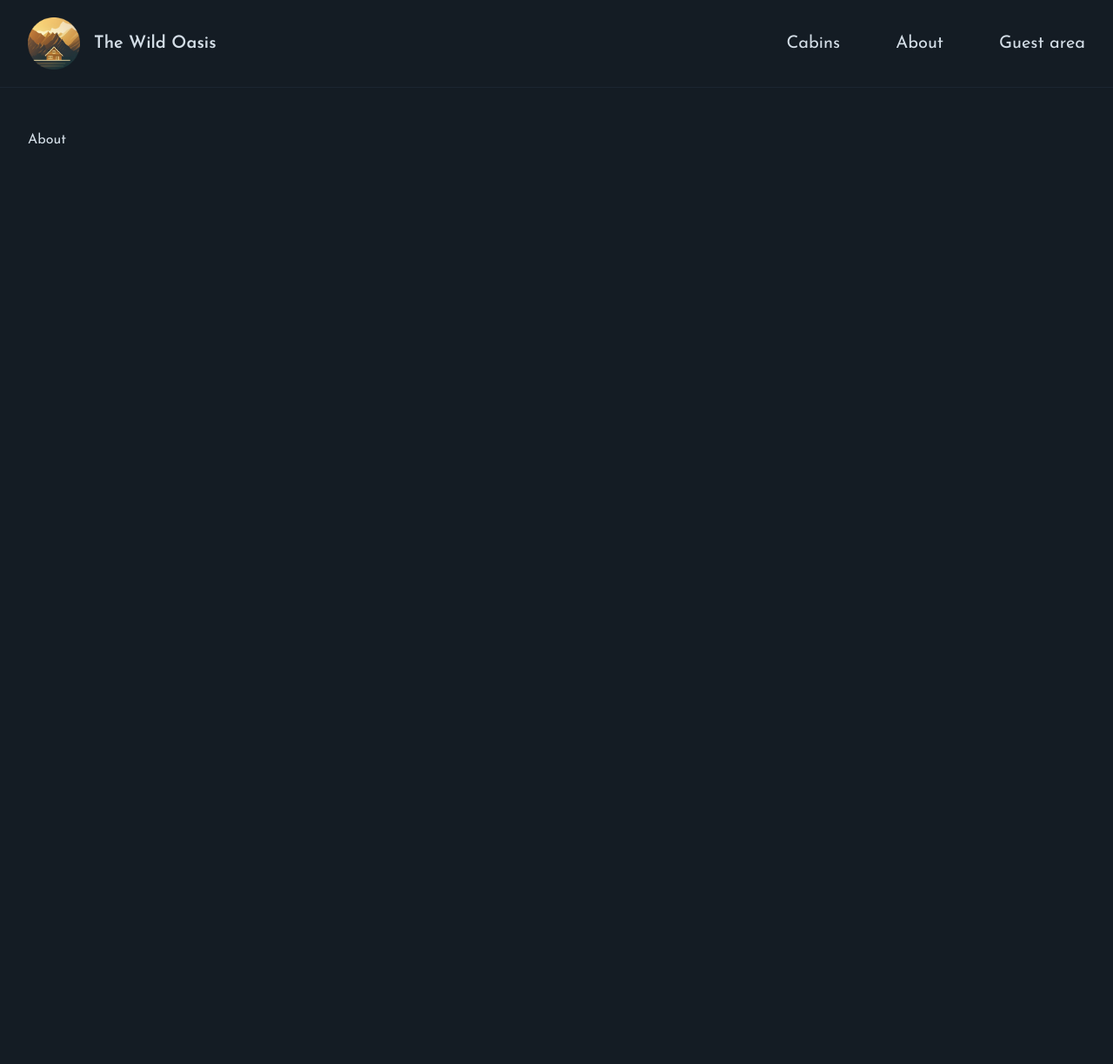
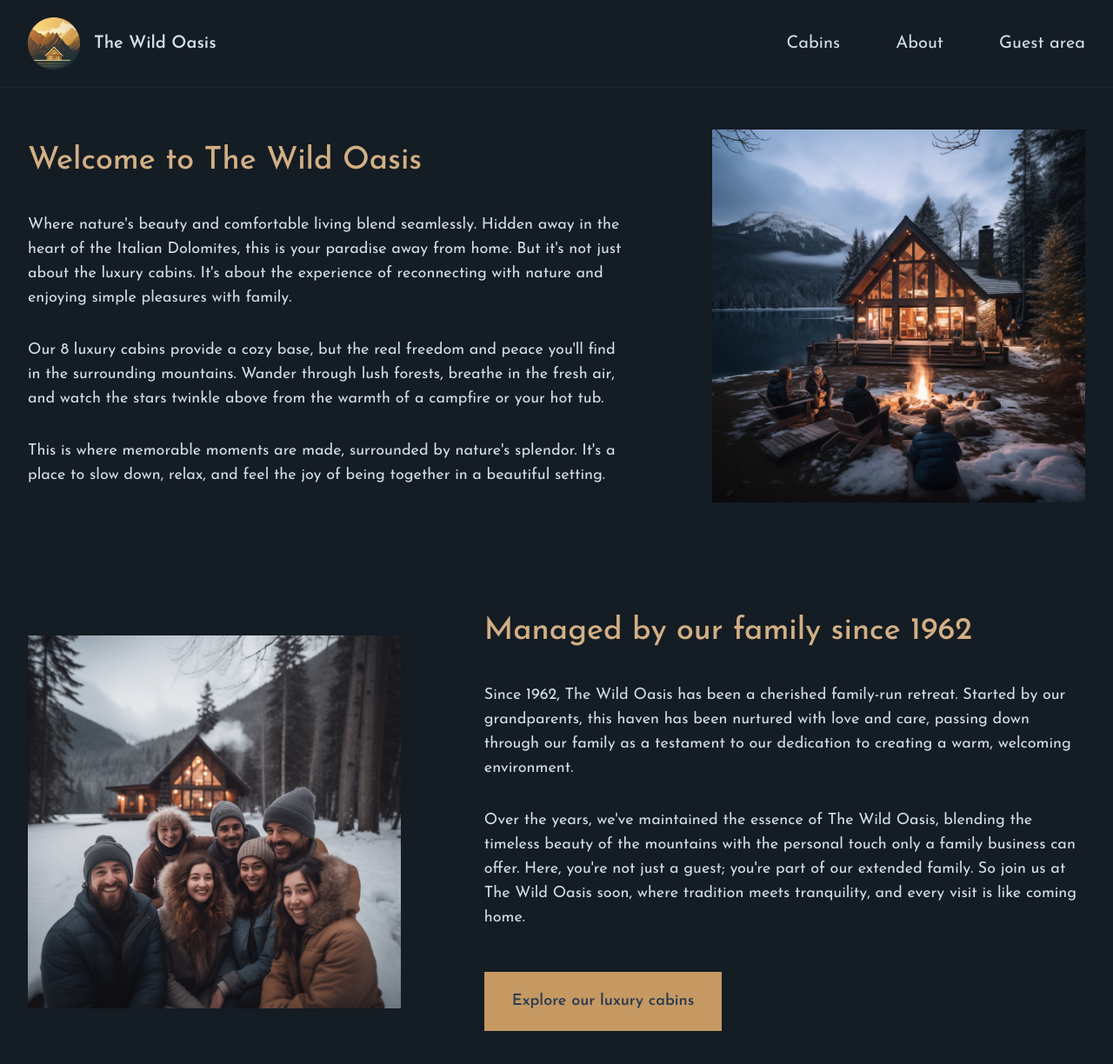
Before and after one commit to Sourav974/NextJs-Overview, a Next.js app: page /about in a window 1280 px wide. Shown: the top 1224 px of the page at 87% size. Before the commit the page ends 800 px from the top, so only its background shows below. Built offline with nearby package versions, Linux system fonts and the light colour scheme.

Commit message:
build responsive about page

```diff
--- a/src/app/about/page.js
+++ b/src/app/about/page.js
@@ -1,13 +1,85 @@
-import React from 'react'
+import about1 from "@/public/about-1.jpg";
+import about2 from "@/public/about-2.jpg";
+import Image from "next/image";
 
 export const metadata = {
   title: "About",
 };
 
-const page = () => {
+export default function Page() {
   return (
-    <h1>About</h1>
-  )
+    <div className="grid grid-cols-5 gap-x-24 gap-y-32 text-lg items-center">
+      <div className="col-span-3">
+        <h1 className="text-4xl mb-10 text-accent-400 font-medium">
+          Welcome to The Wild Oasis
+        </h1>
+
+        <div className="space-y-8">
+          <p>
+            Where nature's beauty and comfortable living blend seamlessly.
+            Hidden away in the heart of the Italian Dolomites, this is your
+            paradise away from home. But it's not just about the luxury cabins.
+            It's about the experience of reconnecting with nature and enjoying
+            simple pleasures with family.
+          </p>
+          <p>
+            Our 8 luxury cabins provide a cozy base, but the real freedom and
+            peace you'll find in the surrounding mountains. Wander through lush
+            forests, breathe in the fresh air, and watch the stars twinkle above
+            from the warmth of a campfire or your hot tub.
+          </p>
+          <p>
+            This is where memorable moments are made, surrounded by nature's
+            splendor. It's a place to slow down, relax, and feel the joy of
+            being together in a beautiful setting.
+          </p>
+        </div>
+      </div>
+
+      <div className="col-span-2">
+        <Image
+          src={about1}
+          alt="Family sitting around a fire pit in front of cabin"
+          placeholder="blur"
+          quality={80}
+        />
+      </div>
+
+      <div className="col-span-2">
+        <Image src={about2} alt="Family that manages The Wild Oasis" placeholder="blur" />
+      </div>
+
+      <div className="col-span-3">
+        <h1 className="text-4xl mb-10 text-accent-400 font-medium">
+          Managed by our family since 1962
+        </h1>
+
+        <div className="space-y-8">
+          <p>
+            Since 1962, The Wild Oasis has been a cherished family-run retreat.
+            Started by our grandparents, this haven has been nurtured with love
+            and care, passing down through our family as a testament to our
+            dedication to creating a warm, welcoming environment.
+          </p>
+          <p>
+            Over the years, we've maintained the essence of The Wild Oasis,
+            blending the timeless beauty of the mountains with the personal
+            touch only a family business can offer. Here, you're not just a
+            guest; you're part of our extended family. So join us at The Wild
+            Oasis soon, where tradition meets tranquility, and every visit is
+            like coming home.
+          </p>
+
+          <div>
+            <a
+              href="/cabins"
+              className="inline-block mt-4 bg-accent-500 px-8 py-5 text-primary-800 text-lg font-semibold hover:bg-accent-600 transition-all"
+            >
+              Explore our luxury cabins
+            </a>
+          </div>
+        </div>
+      </div>
+    </div>
+  );
 }
-
-export default page
--- a/src/app/cabins/page.js
+++ b/src/app/cabins/page.js
@@ -1,16 +1,34 @@
-
+import CabinCard from "@/app/_components/CabinCard";
 
 export const metadata = {
   title: "Cabins",
 };
 
+export default function Page() {
+  // CHANGE
+  const cabins = [];
 
-const page = () => {
   return (
     <div>
-      <h1>Cabins Page</h1>
+      <h1 className="text-4xl mb-5 text-accent-400 font-medium">
+        Our Luxury Cabins
+      </h1>
+      <p className="text-primary-200 text-lg mb-10">
+        Cozy yet luxurious cabins, located right in the heart of the Italian
+        Dolomites. Imagine waking up to beautiful mountain views, spending your
+        days exploring the dark forests around, or just relaxing in your private
+        hot tub under the stars. Enjoy nature's beauty in your own little home
+        away from home. The perfect spot for a peaceful, calm vacation. Welcome
+        to paradise.
+      </p>
+
+      {cabins.length > 0 && (
+        <div className="grid sm:grid-cols-1 md:grid-cols-2 gap-8 lg:gap-12 xl:gap-14">
+          {cabins.map((cabin) => (
+            <CabinCard cabin={cabin} key={cabin.id} />
+          ))}
+        </div>
+      )}
     </div>
   );
-};
-
-export default page;
+}
```
Also changed, not shown: src/app/_components/CabinCard.js (renamed from src/starter/components/CabinCard.js).
